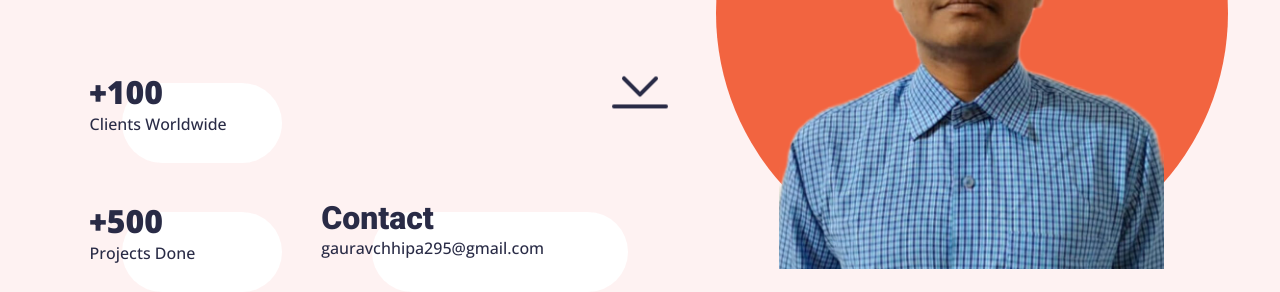
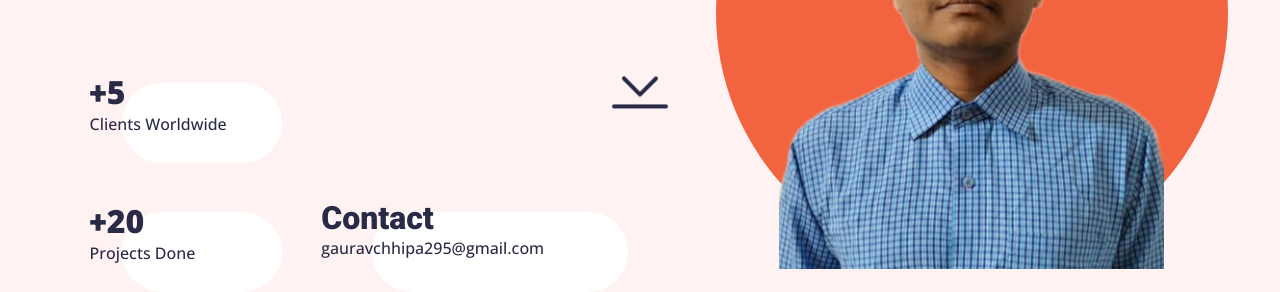
Before and after one commit to gauravkumarchhipa/My-Portfolio-Web-App-Using-Reactjs, a React (Create React App) app: page / in a window 1280 px wide. Shown: the part 631-923 px from the top of the page. Built offline with nearby package versions, Linux system fonts and the light colour scheme.

Commit message:
second commit

```diff
--- a/src/components/Footer.js
+++ b/src/components/Footer.js
@@ -16,7 +16,7 @@ const Footer = () => {
           alt="Founder"
         />
 
-        <h2>Abhishek Singh</h2>
+        <h2>Gaurav Kumar</h2>
         <p>Motivation is temporary, but discipline last forever.</p>
       </div>
 
--- a/src/components/Home.js
+++ b/src/components/Home.js
@@ -12,14 +12,14 @@ const Home = () => {
 
 
     const animationClientsCount = ()=>{
-        animate(0,100,{
+        animate(0,5,{
             duration:1,
             onUpdate: (v)=>(clientCount.current.textContent = v.toFixed()),
         })
     }
 
     const animationProjectCount = ()=>{
-        animate(0,500,{
+        animate(0,20,{
             duration:1,
             onUpdate: (v)=>(projectCount.current.textContent = v.toFixed()),
         })
```
